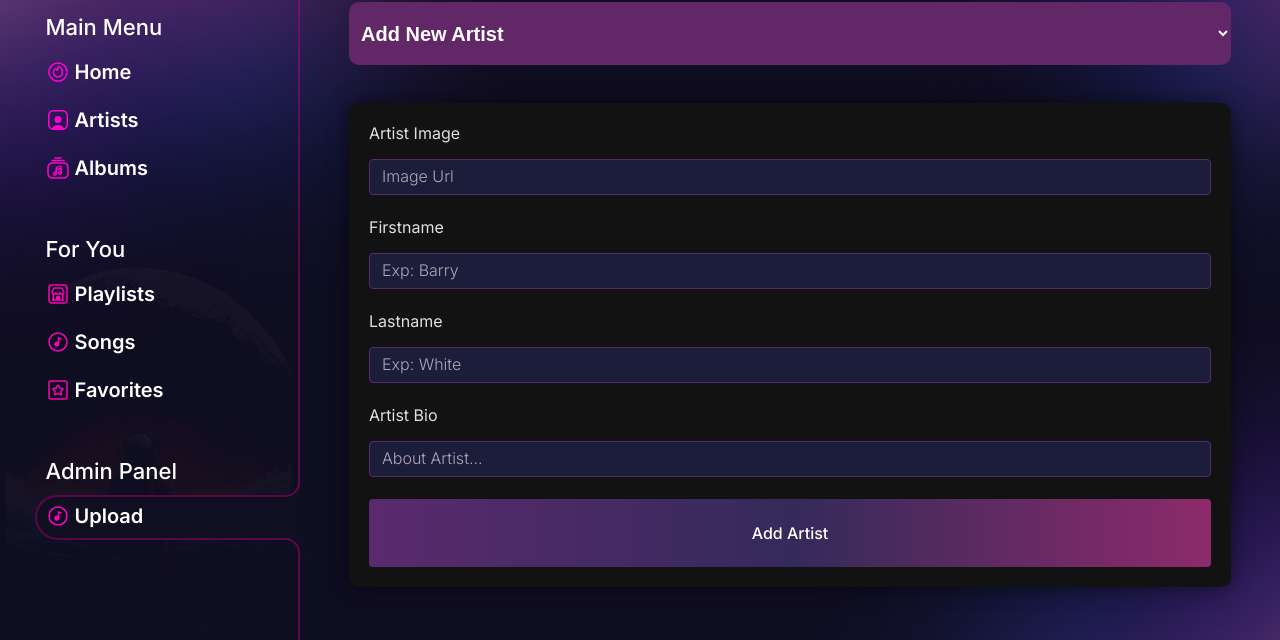
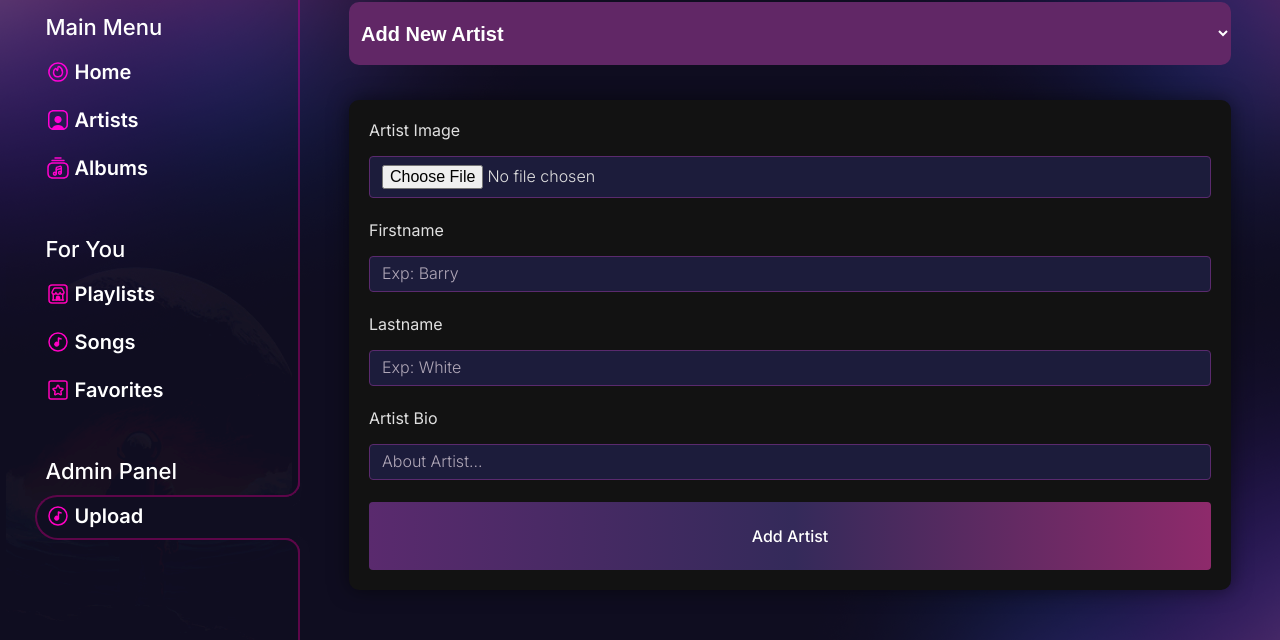
Before and after one commit to Dachikkinho/Mukhambazi-Admin, a Next.js app: page /addArtist in a window 1280 px wide. Shown: the part 128-768 px from the top of the page. Built offline with nearby package versions, Linux system fonts and the light colour scheme; no server answers.

Commit message:
NAVI-ADMIN/file-upload

```diff
--- a/app/(authorised)/addArtist/page.tsx
+++ b/app/(authorised)/addArtist/page.tsx
@@ -5,94 +5,26 @@ import styles from './page.module.scss';
 import axios from 'axios';
 import { useEffect, useState } from 'react';
 import { useRouter, useSearchParams } from 'next/navigation';
-import { ArtistForm } from '@/app/components/addArtistSubComponents/ArtistForm';
 import { ArtistSelect } from '@/app/components/addArtistSubComponents/ArtistSelect';
 import { FormStatus } from '@/app/components/addArtistSubComponents/FormStatus';
 import { CreateAuthor } from '@/app/interfaces/createAuthor.interface';
+import router from 'next/router';
+import ArtistForm from '@/app/components/addArtistSubComponents/ArtistForm';
 
 export default function AddArtist() {
     useEffect(() => {
         document.title = 'Chakrulos | addArtist';
     }, []);
 
-    const {
-        register,
-        handleSubmit,
-        formState: { errors },
-        reset,
-    } = useForm<CreateAuthor>();
-
-    const [uploaded, setUploaded] = useState(false);
-    const [uploadedName, setUploadedName] = useState('');
-    const [serverError, setServerError] = useState<string | null>(null);
-    const router = useRouter();
-    const param = useSearchParams();
-    const id = param.get('id');
-
-    useEffect(() => {
-        if (id) {
-            fetchAuthorData(id);
-        }
-    }, [id]);
-
-    const fetchAuthorData = async (id: string) => {
-        try {
-            const response = await axios.get(
-                `http://localhost:3001/authors/${id}`,
-            );
-            reset(response.data);
-        } catch (error) {
-            handleServerError(error);
-        }
-    };
-
-    const handleServerError = (error: any) => {
-        setServerError('An error occurred while processing your request.');
-    };
-
-    const onSubmit = async (author: CreateAuthor) => {
-        author.country = 'GE';
-
-        try {
-            if (id) {
-                await updateAuthor(id, author);
-            } else {
-                await createAuthor(author);
-            }
-            setUploaded(true);
-            setUploadedName(`${author.firstName} ${author.lastName}`);
-            reset();
-        } catch (error) {
-            handleServerError(error);
-        }
-    };
-
-    const createAuthor = async (author: CreateAuthor) => {
-        await axios.post('http://localhost:3001/authors/', author);
-    };
-
-    const updateAuthor = async (id: string, author: CreateAuthor) => {
-        await axios.patch(`http://localhost:3001/authors/${id}`, author);
-    };
-
     const onChange = (e: React.ChangeEvent<HTMLSelectElement>) => {
         router.push(e.target.value);
     };
-
     return (
         <div className={styles.mainWrapper}>
             <ArtistSelect onChange={onChange} />
 
             <div className={styles.container}>
-                {uploaded ? (
-                    <FormStatus id={id} uploadedName={uploadedName} />
-                ) : (
-                    <ArtistForm
-                        onSubmit={handleSubmit(onSubmit)}
-                        register={register}
-                        errors={errors}
-                    />
-                )}
+                <ArtistForm />
             </div>
         </div>
     );
--- a/app/(authorised)/search/page.tsx
+++ b/app/(authorised)/search/page.tsx
@@ -11,13 +11,15 @@ import AlbumCard from '@/app/components/Albums/AlbumCard/AlbumCard';
 import Link from 'next/link';
 import LoadingBar from 'react-top-loading-bar';
 import { useSearchParams } from 'next/navigation';
+import { Album } from '@/app/interfaces/album.interface';
+import { Music } from '@/app/interfaces/music.interface';
 
 const SearchPage = () => {
     useEffect(() => {
         document.title = 'Chakrulos - Web Player: Music for everyone';
     }, []);
 
-    const [songs, setSongs] = useState<Song[]>([]);
+    const [songs, setSongs] = useState<Music[]>([]);
     const [progress, setProgress] = useState(0);
     const [albums, setAlbums] = useState<Album[]>([]);
     const [, setIsPlaying] = useRecoilState(isPlayingState);
@@ -38,6 +40,8 @@ const SearchPage = () => {
                 },
             })
             .then((res) => {
+                console.log(res);
+
                 setSongs([...res.data.music]);
                 setAlbums([...res.data.album]);
             })
--- a/app/components/addArtistSubComponents/ArtistForm.tsx
+++ b/app/components/addArtistSubComponents/ArtistForm.tsx
@@ -1,16 +1,105 @@
+import { useForm } from 'react-hook-form';
+import axios from 'axios';
+import { useEffect, useState } from 'react';
+import { useRouter, useSearchParams } from 'next/navigation';
+import { ArtistSelect } from '@/app/components/addArtistSubComponents/ArtistSelect';
+import { FormStatus } from '@/app/components/addArtistSubComponents/FormStatus';
+import { CreateAuthor } from '@/app/interfaces/createAuthor.interface';
 import { ArtistImageInput } from './ArtistImageInput';
 import { ArtistTextInput } from './ArtistTextInput';
 import styles from '../../(authorised)/addArtist/page.module.scss';
 
-export const ArtistForm = ({ onSubmit, register, errors }) => (
-    <form onSubmit={onSubmit} className={styles.form}>
+const ArtistForm = () => {
+    const {
+        register,
+        handleSubmit,
+        formState: { errors },
+        reset,
+    } = useForm<CreateAuthor>();
+
+    const [uploaded, setUploaded] = useState(false);
+    const [uploadedName, setUploadedName] = useState('');
+    const [serverError, setServerError] = useState<string | null>(null);
+    const router = useRouter();
+    const param = useSearchParams();
+    const id = param.get('id');
+
+    useEffect(() => {
+        if (id) {
+            fetchAuthorData(id);
+        }
+    }, [id]);
+
+    const fetchAuthorData = async (id: string) => {
+        try {
+            const response = await axios.get(
+                `http://localhost:3001/authors/${id}`,
+            );
+            reset(response.data);
+        } catch (error) {
+            handleServerError(error);
+        }
+    };
+
+    const handleServerError = (error: any) => {
+        setServerError('An error occurred while processing your request.');
+    };
+
+    const onSubmit = async (author: CreateAuthor) => {
+        author.country = 'GE';
+
+        try {
+            if (id) {
+                await updateAuthor(id, author);
+            } else {
+                await createAuthor(author);
+            }
+            setUploaded(true);
+            setUploadedName(`${author.firstName} ${author.lastName}`);
+            reset();
+        } catch (error) {
+            handleServerError(error);
+        }
+    };
+
+    const createAuthor = async (author: CreateAuthor) => {
+        console.log(author.image);
+
+        await axios.post(
+            'http://localhost:3001/authors/',
+            {
+                image: author.image[0],
+                firstName: author.firstName,
+                lastName: author.lastName,
+                biography: author.biography,
+                country: 'usa',
+            },
+            {
+                headers: {
+                    'Content-Type': 'multipart/form-data',
+                },
+            },
+        );
+    };
+
+    const updateAuthor = async (id: string, author: CreateAuthor) => {
+        await axios.patch(`http://localhost:3001/authors/${id}`, author);
+    };
+
+    return uploaded ? (
+        <FormStatus id={id} uploadedName={uploadedName} />
+    ) : (
+        <form onSubmit={handleSubmit(onSubmit)} className={styles.form}>
             <ArtistImageInput register={register} errors={errors} />
             <ArtistTextInput
                 label="Firstname"
                 id="firstname"
                 placeholder="Exp: Barry"
                 register={register('firstName', {
-                required: { value: true, message: 'Firstname is Required!' },
+                    required: {
+                        value: true,
+                        message: 'Firstname is Required!',
+                    },
                 })}
                 errorMessage={errors.firstName?.message}
             />
@@ -29,7 +118,10 @@ export const ArtistForm = ({ onSubmit, register, errors }) => (
                 placeholder="About Artist..."
                 className={styles.textarea}
                 register={register('biography', {
-                required: { value: true, message: 'Biography is Required!' },
+                    required: {
+                        value: true,
+                        message: 'Biography is Required!',
+                    },
                     maxLength: {
                         value: 500,
                         message: 'Biography should not exceed 500 characters!',
@@ -42,3 +134,6 @@ export const ArtistForm = ({ onSubmit, register, errors }) => (
             </button>
         </form>
     );
+};
+
+export default ArtistForm;
--- a/app/components/addArtistSubComponents/ArtistImageInput.tsx
+++ b/app/components/addArtistSubComponents/ArtistImageInput.tsx
@@ -1,19 +1,28 @@
+import { CreateAuthor } from '@/app/interfaces/createAuthor.interface';
 import styles from '../../(authorised)/addArtist/page.module.scss';
 import { ErrorMessage } from '@/app/components/ErrorMessage/ErrorMessage';
+import { FieldErrors, UseFormRegister } from 'react-hook-form';
 
-export const ArtistImageInput = ({ register, errors }) => (
+type Props = {
+    register: UseFormRegister<CreateAuthor>;
+    errors: FieldErrors<CreateAuthor>;
+};
+
+export const ArtistImageInput = ({ register, errors }: Props) => (
     <div className={styles.row}>
         <label htmlFor="img">Artist Image</label>
         <input
-            type="text"
+            type="file"
             id="img"
             className={styles.input}
-            placeholder="Image Url"
+            placeholder="Image"
             {...register('image', {
                 required: { value: true, message: 'Image is Required!' },
-                pattern: {
-                    value: /\.(jpeg|jpg|gif|png|webp|bmp|svg|tiff|ico)$/i,
-                    message: 'Please Enter Valid Image Url!',
+                validate: {
+                    fileType: (file: FileList) =>
+                        ['png', 'jpg', 'jpeg'].includes(
+                            file[0].type.split('/')[1].toLowerCase(),
+                        ) || 'The file type should be Image',
                 },
             })}
         />
--- a/app/interfaces/createAuthor.interface.ts
+++ b/app/interfaces/createAuthor.interface.ts
@@ -2,6 +2,6 @@ export interface CreateAuthor {
     firstName: string;
     lastName: string;
     biography: string;
-    image: string;
+    image: FileList;
     country: string;
 }
```
Lines whose indentation alone changed are shown as unchanged.
